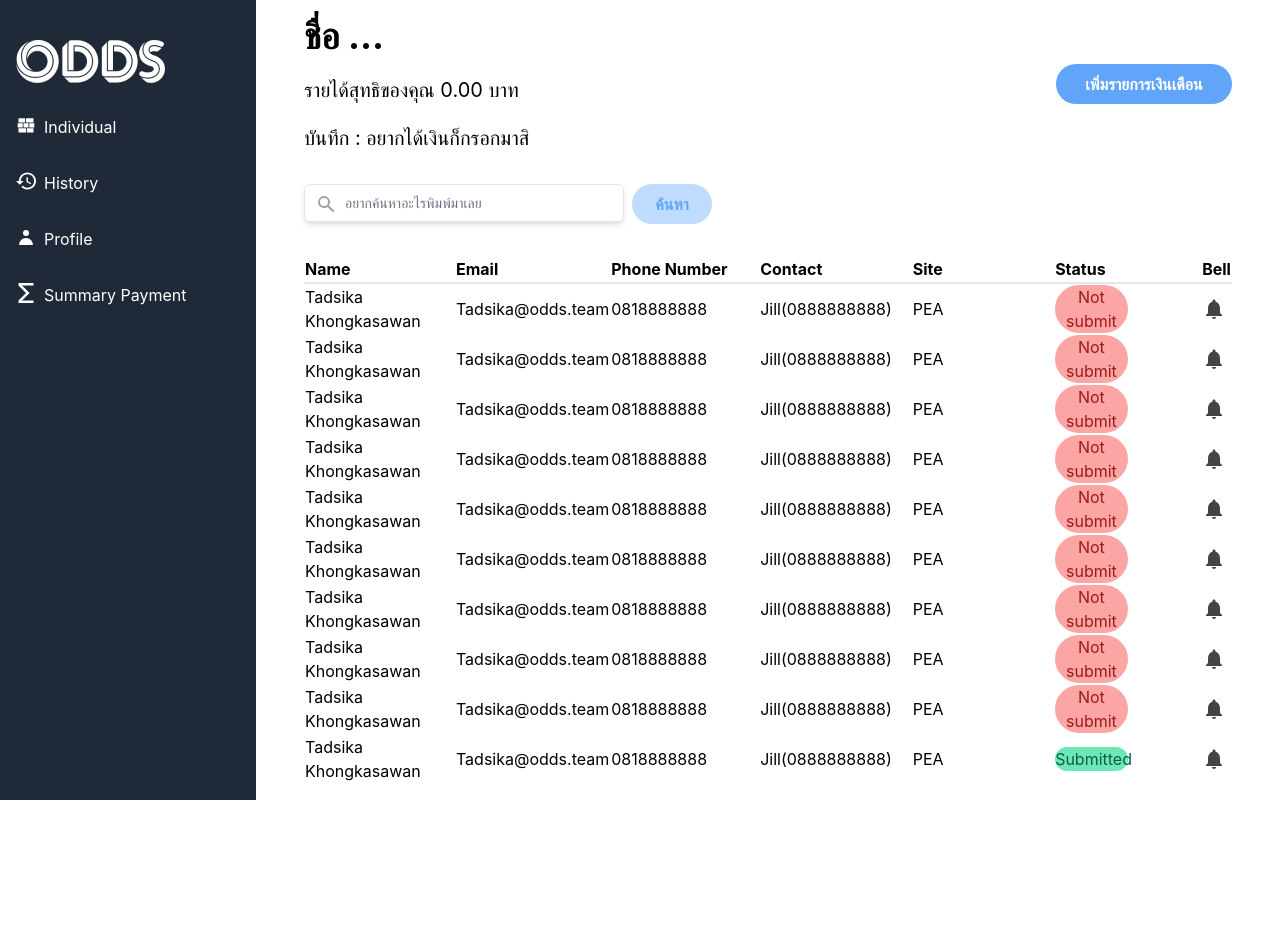
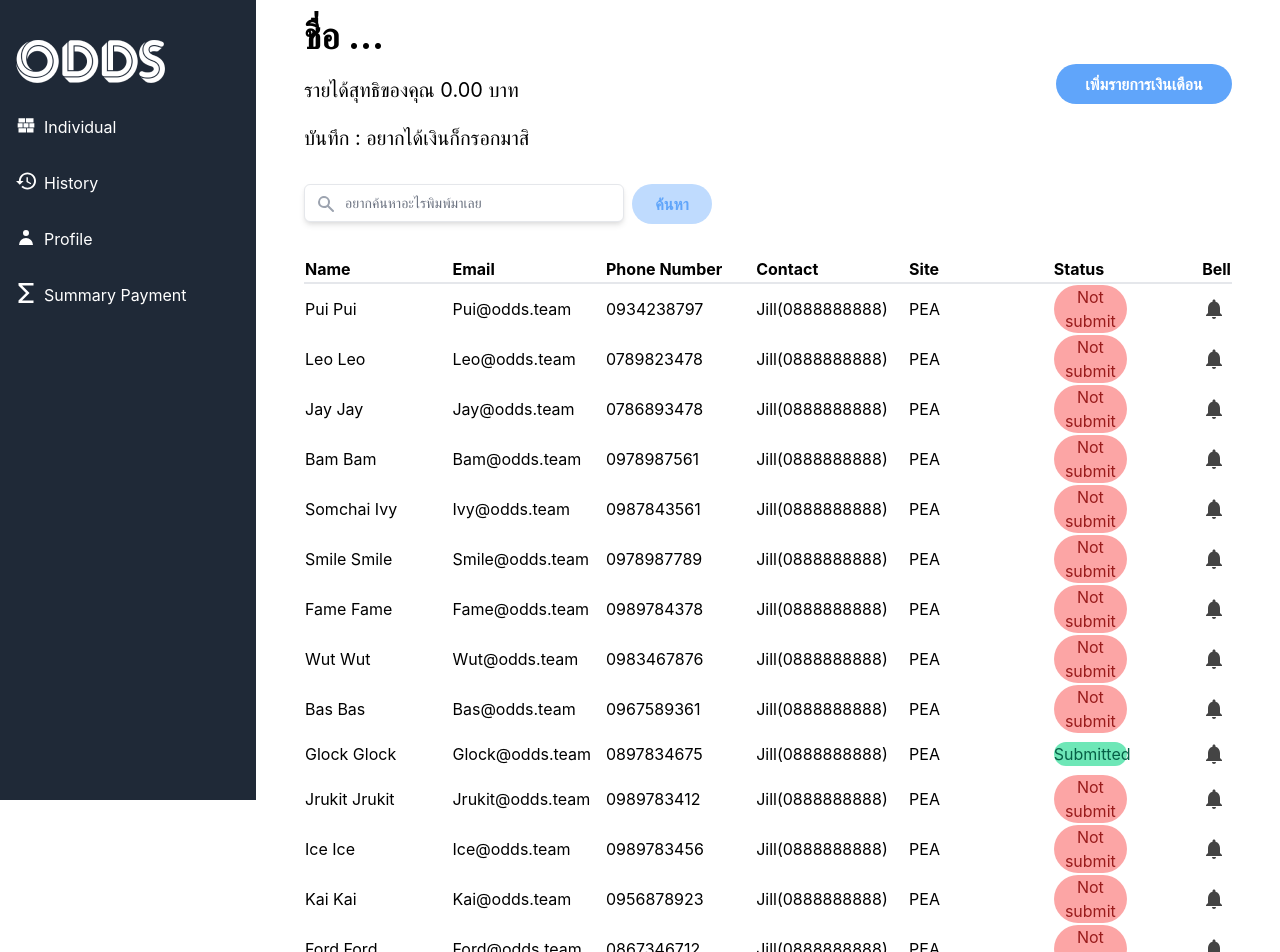
Before and after one commit to Fahlalla/workingrecord-fe, a React (Create React App) app: page / in a window 1280 px wide. Shown: the top 952 px of the page. Before the commit the page ends 800 px from the top, so only its background shows below. Built offline with nearby package versions, Linux system fonts and the light colour scheme.

Commit message:
add individual data and refactor table.js

```diff
--- a/src/Component/Table.js
+++ b/src/Component/Table.js
@@ -1,3 +1,5 @@
+import { IndividualInformation as TableData } from "../IndividualInformation";
+
 const Table = () => {
   const NotSubmitted = () => {
     return (
@@ -14,88 +16,6 @@ const Table = () => {
     );
   };
 
-  const tableData = [
-    {
-      name: "Tadsika Khongkasawan",
-      email: "Tadsika@odds.team",
-      phone: "0818888888",
-      contact: "Jill(0888888888)",
-      site: "PEA",
-      status: false,
-    },
-    {
-      name: "Tadsika Khongkasawan",
-      email: "Tadsika@odds.team",
-      phone: "0818888888",
-      contact: "Jill(0888888888)",
-      site: "PEA",
-      status: false,
-    },
-    {
-      name: "Tadsika Khongkasawan",
-      email: "Tadsika@odds.team",
-      phone: "0818888888",
-      contact: "Jill(0888888888)",
-      site: "PEA",
-      status: false,
-    },
-    {
-      name: "Tadsika Khongkasawan",
-      email: "Tadsika@odds.team",
-      phone: "0818888888",
-      contact: "Jill(0888888888)",
-      site: "PEA",
-      status: false,
-    },
-    {
-      name: "Tadsika Khongkasawan",
-      email: "Tadsika@odds.team",
-      phone: "0818888888",
-      contact: "Jill(0888888888)",
-      site: "PEA",
-      status: false,
-    },
-    {
-      name: "Tadsika Khongkasawan",
-      email: "Tadsika@odds.team",
-      phone: "0818888888",
-      contact: "Jill(0888888888)",
-      site: "PEA",
-      status: false,
-    },
-    {
-      name: "Tadsika Khongkasawan",
-      email: "Tadsika@odds.team",
-      phone: "0818888888",
-      contact: "Jill(0888888888)",
-      site: "PEA",
-      status: false,
-    },
-    {
-      name: "Tadsika Khongkasawan",
-      email: "Tadsika@odds.team",
-      phone: "0818888888",
-      contact: "Jill(0888888888)",
-      site: "PEA",
-      status: false,
-    },
-    {
-      name: "Tadsika Khongkasawan",
-      email: "Tadsika@odds.team",
-      phone: "0818888888",
-      contact: "Jill(0888888888)",
-      site: "PEA",
-      status: false,
-    },
-    {
-      name: "Tadsika Khongkasawan",
-      email: "Tadsika@odds.team",
-      phone: "0818888888",
-      contact: "Jill(0888888888)",
-      site: "PEA",
-      status: true,
-    },
-  ];
   return (
     <table className="text-left">
       <thead className="border-b-2 mb-2">
@@ -110,7 +30,7 @@ const Table = () => {
         </tr>
       </thead>
       <tbody>
-        {tableData.map((data, index) => {
+        {TableData.map((data, index) => {
           return (
             <tr className="h-10" key={index}>
               <td>{data.name}</td>
--- /dev/null
+++ b/src/IndividualInformation.js
@@ -0,0 +1,212 @@
+export const IndividualInformation = [
+  {
+    id: 0,
+    name: "Pui Pui",
+    email: "Pui@odds.team",
+    phone: "0934238797",
+    contact: "Jill(0888888888)",
+    site: "PEA",
+    status: false,
+    accountNumber: "2378981289",
+    dailyIncome: 2000,
+    totalSalary: 40000,
+    manDay: 20,
+    transferBy: "roofroof"
+  },
+  {
+    id: 1,
+    name: "Leo Leo",
+    email: "Leo@odds.team",
+    phone: "0789823478",
+    contact: "Jill(0888888888)",
+    site: "PEA",
+    status: false,
+    accountNumber: "6712897809",
+    dailyIncome: 2000,
+    totalSalary: 40000,
+    manDay: 20,
+    transferBy: "janejane"
+  },
+  {
+    id: 2,
+    name: "Jay Jay",
+    email: "Jay@odds.team",
+    phone: "0786893478",
+    contact: "Jill(0888888888)",
+    site: "PEA",
+    status: false,
+    accountNumber: "5609127898",
+    dailyIncome: 2000,
+    totalSalary: 40000,
+    manDay: 20,
+    transferBy: "jaujau"
+  },
+  {
+    id: 3,
+    name: "Bam Bam",
+    email: "Bam@odds.team",
+    phone: "0978987561",
+    contact: "Jill(0888888888)",
+    site: "PEA",
+    status: false,
+    accountNumber: "6712894309",
+    dailyIncome: 2000,
+    totalSalary: 40000,
+    manDay: 20,
+    transferBy: "roofroof"
+  },
+  {
+    id: 4,
+    name: "Somchai Ivy",
+    email: "Ivy@odds.team",
+    phone: "0987843561",
+    contact: "Jill(0888888888)",
+    site: "PEA",
+    status: false,
+    accountNumber: "1267437812",
+    dailyIncome: 2000,
+    totalSalary: 40000,
+    manDay: 20,
+    transferBy: "janejane"
+  },
+  {
+    id: 5,
+    name: "Smile Smile",
+    email: "Smile@odds.team",
+    phone: "0978987789",
+    contact: "Jill(0888888888)",
+    site: "PEA",
+    status: false,
+    accountNumber: "0912783245",
+    dailyIncome: 2000,
+    totalSalary: 40000,
+    manDay: 20,
+    transferBy: "jaujau"
+  },
+  {
+    id: 6,
+    name: "Fame Fame",
+    email: "Fame@odds.team",
+    phone: "0989784378",
+    contact: "Jill(0888888888)",
+    site: "PEA",
+    status: false,
+    accountNumber: "7812674390",
+    dailyIncome: 2000,
+    totalSalary: 40000,
+    manDay: 20,
+    transferBy: "roofroof"
+  },
+  {
+    id: 7,
+    name: "Wut Wut",
+    email: "Wut@odds.team",
+    phone: "0983467876",
+    contact: "Jill(0888888888)",
+    site: "PEA",
+    status: false,
+    accountNumber: "9087346712",
+    dailyIncome: 2000,
+    totalSalary: 40000,
+    manDay: 20,
+    transferBy: "janejane"
+  },
+  {
+    id: 8,
+    name: "Bas Bas",
+    email: "Bas@odds.team",
+    phone: "0967589361",
+    contact: "Jill(0888888888)",
+    site: "PEA",
+    status: false,
+    accountNumber: "0912564378",
+    dailyIncome: 2000,
+    totalSalary: 40000,
+    manDay: 20,
+    transferBy: "jaujau"
+  },
+  {
+    id: 9,
+    name: "Glock Glock",
+    email: "Glock@odds.team",
+    phone: "0897834675",
+    contact: "Jill(0888888888)",
+    site: "PEA",
+    status: true,
+    accountNumber: "9834672109",
+    dailyIncome: 2000,
+    totalSalary: 40000,
+    manDay: 20,
+    transferBy: "roofroof"
+  },
+  {
+    id: 10,
+    name: "Jrukit Jrukit",
+    email: "Jrukit@odds.team",
+    phone: "0989783412",
+    contact: "Jill(0888888888)",
+    site: "PEA",
+    status: false,
+    accountNumber: "7845901234",
+    dailyIncome: 2000,
+    totalSalary: 40000,
+    manDay: 20,
+    transferBy: "janejane"
+  },
+  {
+    id: 11,
+    name: "Ice Ice",
+    email: "Ice@odds.team",
+    phone: "0989783456",
+    contact: "Jill(0888888888)",
+    site: "PEA",
+    status: false,
+    accountNumber: "1276890923",
+    dailyIncome: 2000,
+    totalSalary: 40000,
+    manDay: 20,
+    transferBy: "jaujau"
+  },
+  {
+    id: 12,
+    name: "Kai Kai",
+    email: "Kai@odds.team",
+    phone: "0956878923",
+    contact: "Jill(0888888888)",
+    site: "PEA",
+    status: false,
+    accountNumber: "4367128967",
+    dailyIncome: 2000,
+    totalSalary: 40000,
+    manDay: 20,
+    transferBy: "roofroof"
+  },
+  {
+    id: 13,
+    name: "Ford Ford",
+    email: "Ford@odds.team",
+    phone: "0867346712",
+    contact: "Jill(0888888888)",
+    site: "PEA",
+    status: false,
+    accountNumber: "0967431290",
+    dailyIncome: 2000,
+    totalSalary: 40000,
+    manDay: 20,
+    transferBy: "janejane"
+  },
+  {
+    id: 14,
+    name: "Toom Toom",
+    email: "Toom@odds.team",
+    phone: "0956782312",
+    contact: "Jill(0888888888)",
+    site: "PEA",
+    status: true,
+    accountNumber: "0987349821",
+    dailyIncome: 2000,
+    totalSalary: 40000,
+    manDay: 20,
+    transferBy: "jaujau"
+  },
+]
```
